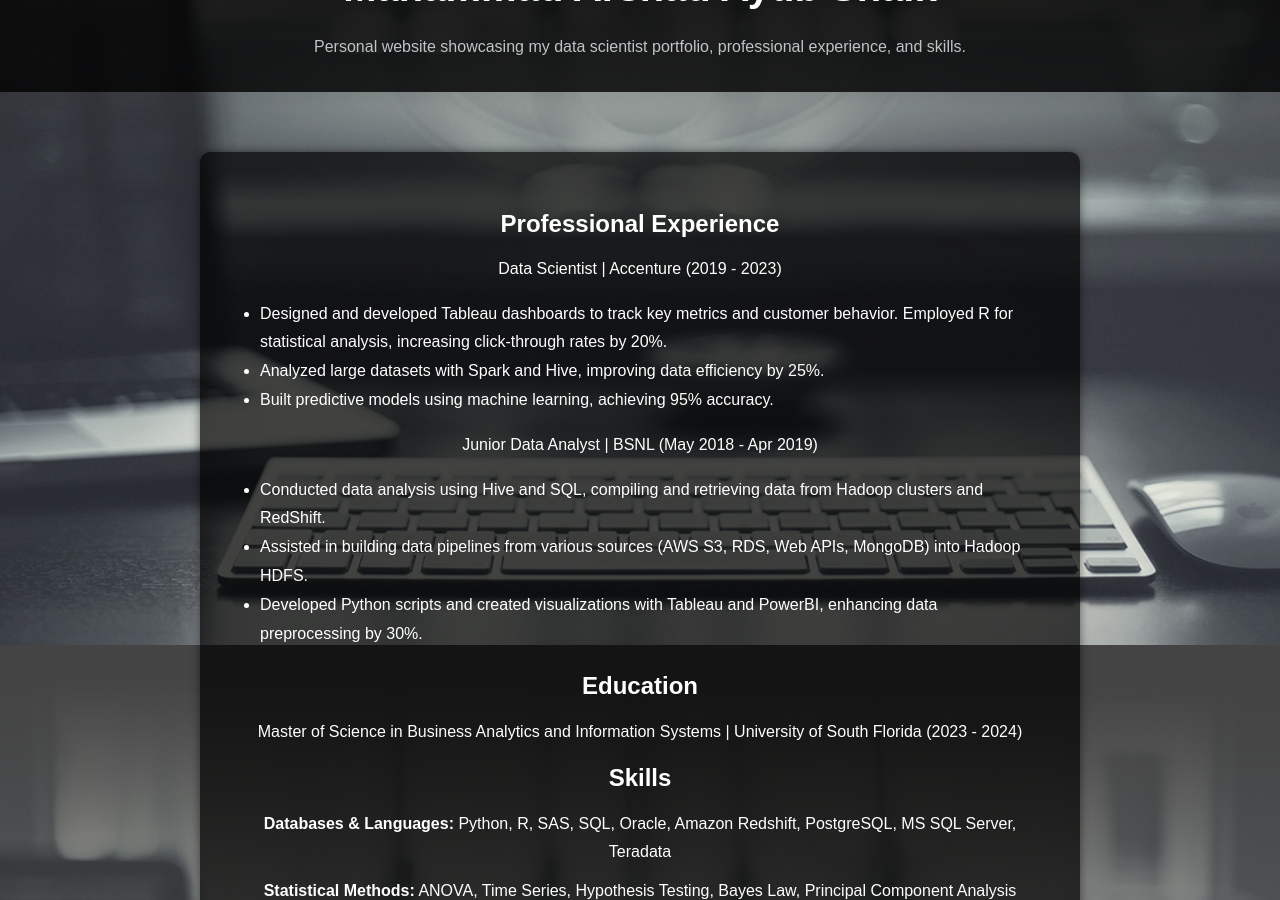
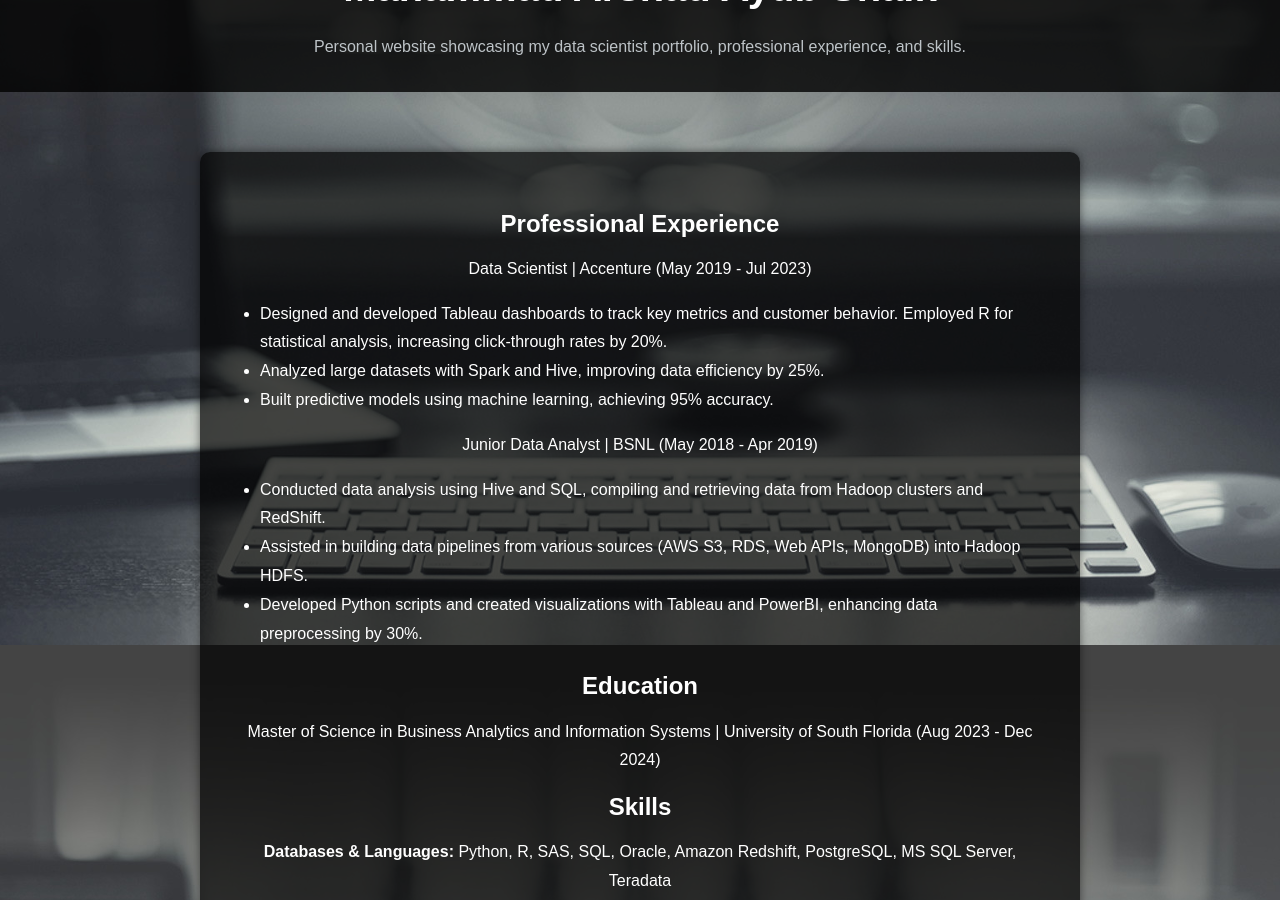
Before and after one commit to arshadsm/arshadsm.github.io, a Jekyll site: the page built from index.md, in a window 1280 px wide and 900 px high, scrolled down 255 px. Built offline with Jekyll 4.4.1, drawn with Linux system fonts in a browser that asks for light colours.

Commit message:
Update default.html

```diff
--- a/_layouts/default.html
+++ b/_layouts/default.html
@@ -123,7 +123,7 @@
   </header>
   <div class="content dark-background">
     <h2>Professional Experience</h2>
-    <p>Data Scientist | Accenture (2019 - 2023)</p>
+    <p>Data Scientist | Accenture (May 2019 - Jul 2023)</p>
     <ul>
       <li>Designed and developed Tableau dashboards to track key metrics and customer behavior. Employed R for statistical analysis, increasing click-through rates by 20%.</li>
       <li>Analyzed large datasets with Spark and Hive, improving data efficiency by 25%.</li>
@@ -136,7 +136,7 @@
       <li>Developed Python scripts and created visualizations with Tableau and PowerBI, enhancing data preprocessing by 30%.</li>
     </ul>
     <h2>Education</h2>
-    <p>Master of Science in Business Analytics and Information Systems | University of South Florida (2023 - 2024)</p>
+    <p>Master of Science in Business Analytics and Information Systems | University of South Florida (Aug 2023 - Dec 2024)</p>
     <h2>Skills</h2>
     <p><strong>Databases & Languages:</strong> Python, R, SAS, SQL, Oracle, Amazon Redshift, PostgreSQL, MS SQL Server, Teradata</p>
     <p><strong>Statistical Methods:</strong> ANOVA, Time Series, Hypothesis Testing, Bayes Law, Principal Component Analysis (PCA), Dimensionality Reduction, Cross-Validation, Auto-correlation, Confidence Intervals</p>
```
